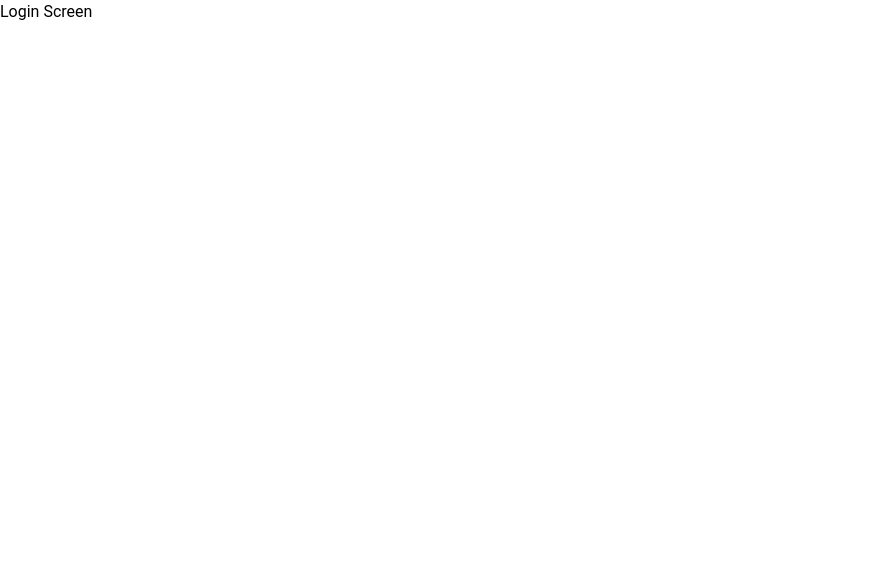
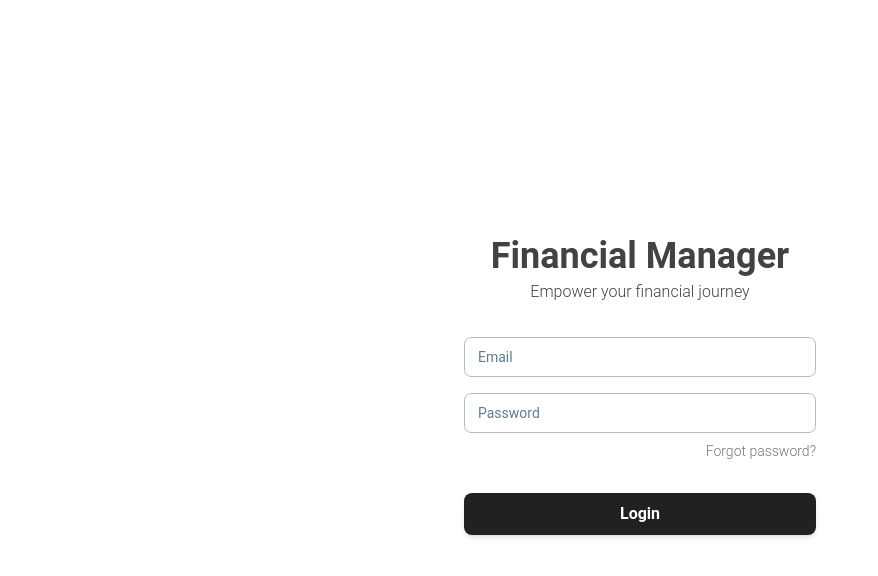
Before and after one commit to hzburki/finance-manager-ui, a React (Vite) app: page /login in a window 1280 px wide. Shown: the top 576 px of the page, without its empty margins (0-878 px from the left). Built offline with nearby package versions, Linux system fonts and the light colour scheme.

Commit message:
created a simple form - login

```diff
--- a/src/app.routes.tsx
+++ b/src/app.routes.tsx
@@ -12,6 +12,7 @@ import {
   IndexScreen,
   LoginScreen,
   TransactionScreen,
+  ForgotPasswordScreen,
 } from "./screens";
 
 import { DashboardLayout } from "./components";
@@ -21,6 +22,7 @@ const AppRoutes = createBrowserRouter(
     <Route element={<Outlet />} errorElement={<ErrorScreen />}>
       <Route index element={<IndexScreen />} />
       <Route path="/login" element={<LoginScreen />} />
+      <Route path="/forgot-password" element={<ForgotPasswordScreen />} />
 
       <Route path="/" element={<DashboardLayout />}>
         <Route path="/home" element={<HomeScreen />} />
--- /dev/null
+++ b/src/forms/index.ts
@@ -0,0 +1,3 @@
+import LoginForm from "./login.form";
+
+export { LoginForm }
--- /dev/null
+++ b/src/forms/login.form.tsx
@@ -0,0 +1,95 @@
+import React from "react";
+import { useForm } from "react-hook-form";
+import { NavLink, useNavigate } from "react-router-dom";
+import { Button, Input, Spinner, Typography } from "@material-tailwind/react";
+
+type LoginFormType = {
+  email: string;
+  password: string;
+};
+
+export default function LoginForm() {
+  const navigate = useNavigate();
+
+  const {
+    register,
+    handleSubmit,
+    formState: { errors, isLoading },
+  } = useForm<LoginFormType>();
+
+  const login = (data: LoginFormType) => {
+    console.log(data);
+    navigate("/home");
+  };
+
+  return (
+    <form
+      onSubmit={handleSubmit(login)}
+      className="my-8 px-4 flex flex-col gap-y-4"
+    >
+      <div>
+        <Input
+          label="Email"
+          type="email"
+          {...register("email", {
+            pattern: {
+              message: "Please enter a valid email address",
+              value: /^[a-zA-Z0-9._%+-]+@[a-zA-Z0-9.-]+.[a-zA-Z]{2,}$/,
+            },
+            required: { message: "Please enter your email", value: true },
+          })}
+          error={!!errors.email?.message}
+        />
+        {errors.email?.message && (
+          <Typography color="red" variant="small">
+            {errors.email?.message}
+          </Typography>
+        )}
+      </div>
+
+      <div>
+        <Input
+          label="Password"
+          type="password"
+          {...register("password", {
+            required: { message: "Please enter your password", value: true },
+            min: {
+              message: "Password must be at least 6 characters",
+              value: 6,
+            },
+          })}
+          error={!!errors.password?.message}
+        />
+        {errors.password?.message && (
+          <Typography color="red" variant="small">
+            {errors.password?.message}
+          </Typography>
+        )}
+      </div>
+
+      <NavLink className="-mt-2" to="/forgot-password">
+        <Typography className="text-sm text-right text-gray-600 hover:underline">
+          Forgot password?
+        </Typography>
+      </NavLink>
+
+      <Button
+        size="sm"
+        fullWidth
+        type="submit"
+        className="mt-4"
+        disabled={isLoading}
+      >
+        {isLoading ? (
+          <div className="flex justify-center items-center">
+            <Spinner />
+          </div>
+        ) : (
+          <Typography className="capitalize font-semibold" variant="paragraph">
+            Login
+          </Typography>
+        )}
+      </Button>
+    </form>
+  );
+}
--- /dev/null
+++ b/src/screens/forgot-password.screen.tsx
@@ -0,0 +1,5 @@
+import React from "react";
+
+export default function ForgotPasswordScreen() {
+  return <div>ForgotPasswordScreen</div>;
+}
--- a/src/screens/index.ts
+++ b/src/screens/index.ts
@@ -3,5 +3,6 @@ import IndexScreen from "./index.screen";
 import LoginScreen from "./login.screen";
 import ErrorScreen from "./error.screen";
 import TransactionScreen from "./transactions.screen";
+import ForgotPasswordScreen from "./forgot-password.screen";
 
-export { HomeScreen, ErrorScreen, IndexScreen, LoginScreen, TransactionScreen };
+export { HomeScreen, ErrorScreen, IndexScreen, LoginScreen, ForgotPasswordScreen, TransactionScreen };
--- a/src/screens/login.screen.tsx
+++ b/src/screens/login.screen.tsx
@@ -1,5 +1,22 @@
 import React from "react";
+import { Typography } from "@material-tailwind/react";
+
+import { LoginForm } from "@/forms";
 
 export default function LoginScreen() {
-  return <div>Login Screen</div>;
+  return (
+    <div className="flex shadow-sm rounded-sm flex-col justify-center items-center min-h-screen">
+      <div className="w-full max-w-sm">
+        <Typography variant="h2" className="text-center text-gray-800">
+          Financial Manager
+        </Typography>
+
+        <Typography variant="paragraph" className="text-center text-gray-800">
+          Empower your financial journey
+        </Typography>
+
+        <LoginForm />
+      </div>
+    </div>
+  );
 }
```
Also changed, not shown: package.json (+6 -5 lines), 1 other file (tests, documents, lock files or other folders).
